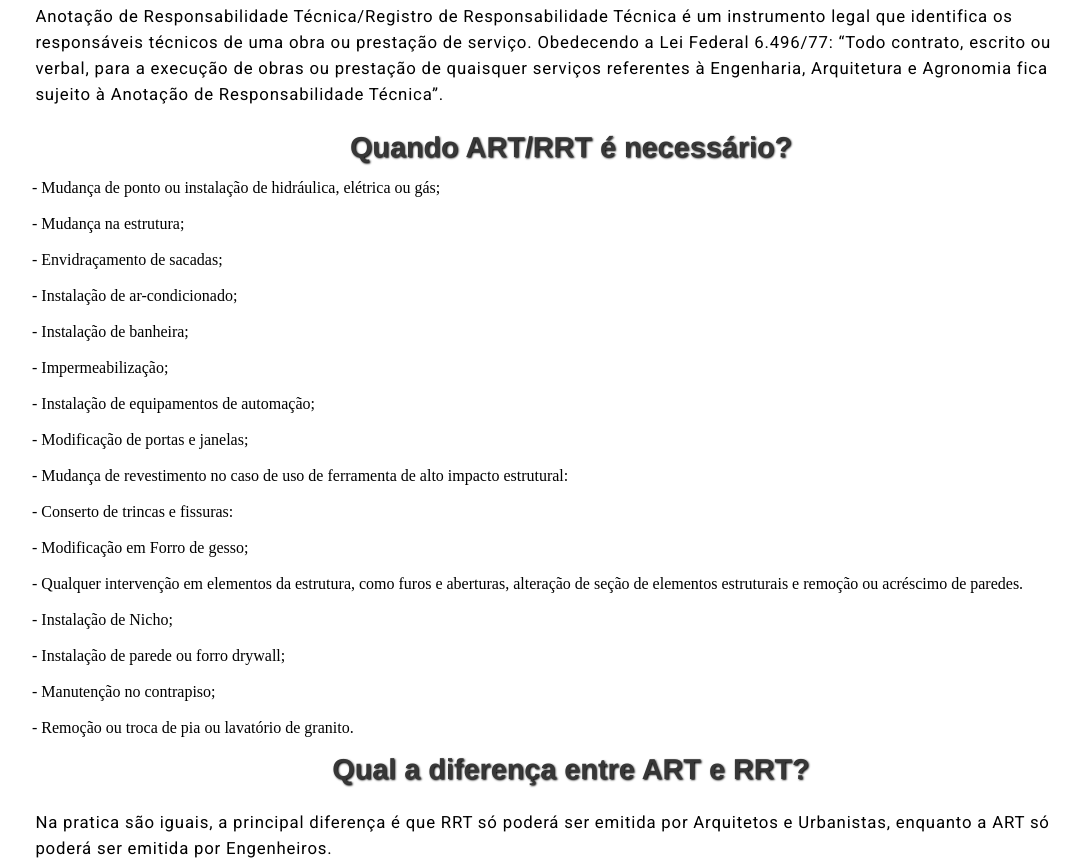
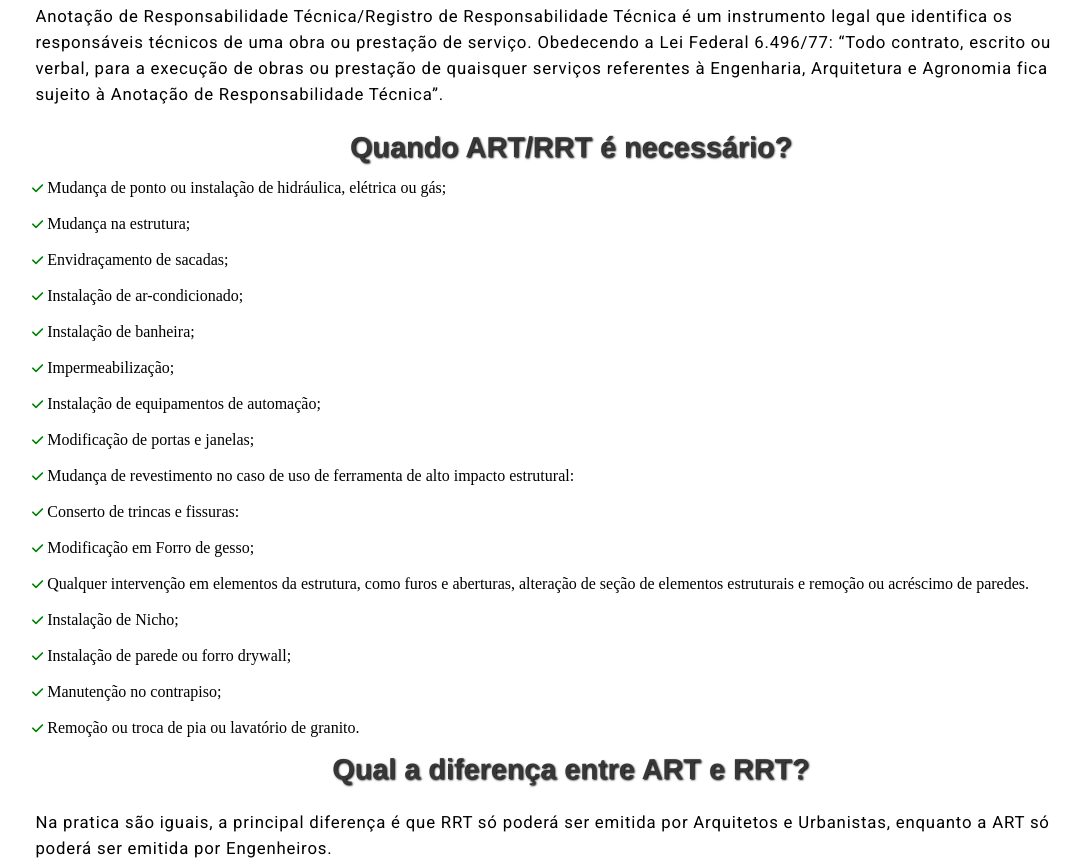
Before and after one commit to xmvcosta/denilson, a plain HTML site: page index.html in a window 1280 px wide. Shown: the part 417-1281 px from the top of the page, without its empty margins (69-1150 px from the left). Drawn offline with Linux system fonts and the light colour scheme.

Commit message:
alteraçoes em casa 18032023 15:28

```diff
--- a/index.html
+++ b/index.html
@@ -31,7 +31,7 @@
         </div>
         <div id="topocontato">
           <span>Reformas ART</span>
-          <span><i class="fa fa-whatsapp"></i> 11 98517-0272</span>
+          <span><a aria-label="Chat on WhatsApp" href="https://wa.me/5511985170272" target="_blank"><i class="fa fa-whatsapp"></i> 11 98517-0272</a></span>
           <!-- <span><i class="fas fa-phone-square"></i> 11 98517-0272</span> -->
         </div>
       </div>
@@ -89,30 +89,29 @@
       <h2>Quando ART/RRT é necessário?</h2>
       <ul>
         <li>
-          - Mudança de ponto ou instalação de hidráulica, elétrica ou gás;
+          <i class="fas fa-check"></i> Mudança de ponto ou instalação de hidráulica, elétrica ou gás;
         </li>
-        <li>- Mudança na estrutura;</li>
-        <li>- Envidraçamento de sacadas;</li>
-        <li>- Instalação de ar-condicionado;</li>
-        <li>- Instalação de banheira;</li>
-        <li>- Impermeabilização;</li>
-        <li>- Instalação de equipamentos de automação;</li>
-        <li>- Modificação de portas e janelas;</li>
-        <li>
-          - Mudança de revestimento no caso de uso de ferramenta de alto impacto
+        <li><i class="fas fa-check"></i> Mudança na estrutura;</li>
+        <li><i class="fas fa-check"></i> Envidraçamento de sacadas;</li>
+        <li><i class="fas fa-check"></i> Instalação de ar-condicionado;</li>
+        <li><i class="fas fa-check"></i> Instalação de banheira;</li>
+        <li><i class="fas fa-check"></i> Impermeabilização;</li>
+        <li><i class="fas fa-check"></i> Instalação de equipamentos de automação;</li>
+        <li><i class="fas fa-check"></i> Modificação de portas e janelas;</li>
+        <li><i class="fas fa-check"></i> Mudança de revestimento no caso de uso de ferramenta de alto impacto
           estrutural:
         </li>
-        <li>- Conserto de trincas e fissuras:</li>
-        <li>- Modificação em Forro de gesso;</li>
+        <li><i class="fas fa-check"></i> Conserto de trincas e fissuras:</li>
+        <li><i class="fas fa-check"></i> Modificação em Forro de gesso;</li>
         <li>
-          - Qualquer intervenção em elementos da estrutura, como furos e
+          <i class="fas fa-check"></i> Qualquer intervenção em elementos da estrutura, como furos e
           aberturas, alteração de seção de elementos estruturais e remoção ou
           acréscimo de paredes.
         </li>
-        <li>- Instalação de Nicho;</li>
-        <li>- Instalação de parede ou forro drywall;</li>
-        <li>- Manutenção no contrapiso;</li>
-        <li>- Remoção ou troca de pia ou lavatório de granito.</li>
+        <li><i class="fas fa-check"></i> Instalação de Nicho;</li>
+        <li><i class="fas fa-check"></i> Instalação de parede ou forro drywall;</li>
+        <li><i class="fas fa-check"></i> Manutenção no contrapiso;</li>
+        <li><i class="fas fa-check"></i> Remoção ou troca de pia ou lavatório de granito.</li>
       </ul>
 
       <h2>Qual a diferença entre ART e RRT?</h2>
```
